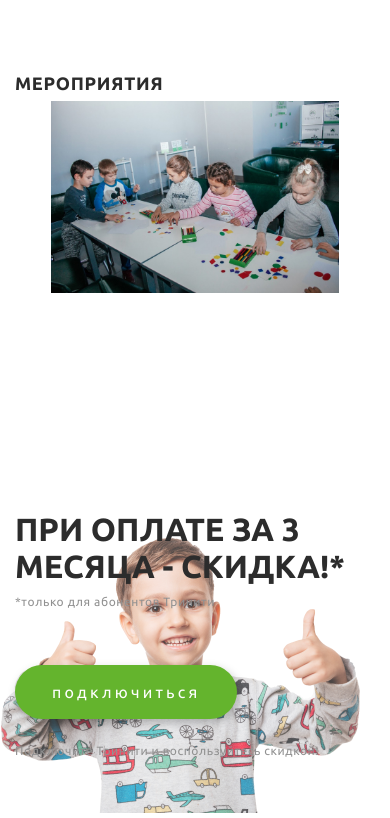
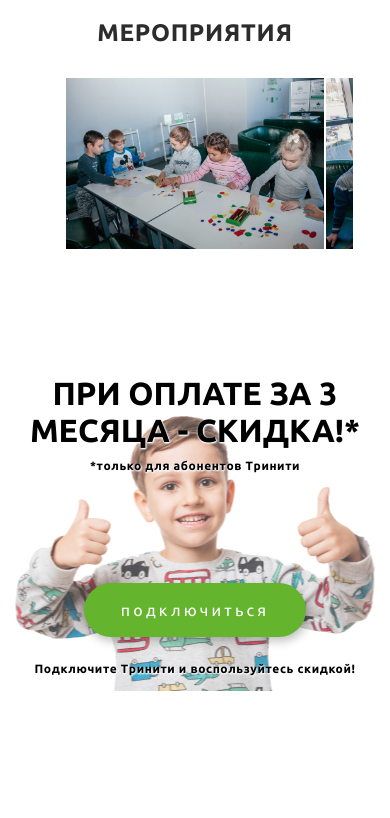
Before and after one commit to gonzika/roboclub, a plain HTML site: page index.html in a window 390 px wide. Shown: the part 26-844 px from the top of the page. Drawn offline with nearby package versions, Linux system fonts and the light colour scheme.

Commit message:
up last slider

```diff
--- a/css/style.css
+++ b/css/style.css
@@ -44,7 +44,6 @@ color: #2C2C2C;
     position: absolute;
     right: 0;
     bottom: -45px;
-    /* background-image: url("../img/main/pic.png"); */
     z-index: -5;
 }
 
@@ -271,7 +270,6 @@ padding-bottom: 50px;
 
 @media screen and (max-width: 799px) {
     .itcours {
-        font-size: 18px;
         line-height: 20px;
     }
 
@@ -290,7 +288,7 @@ padding-bottom: 50px;
     }
 }
 
-.swiper-pagination, .swiper-pagination3 {
+.swiper-pagination {
     display: inline-flex;
     align-items: center;
     text-align: center;
@@ -336,7 +334,7 @@ padding-bottom: 50px;
      margin-right: 15px;
  }
 
-.swiper-button-p {
+.swiper-button-p  {
     margin-top: 0;
     margin-right: 25px;
     color: transparent;
@@ -359,7 +357,7 @@ padding-bottom: 50px;
 @media screen and (max-width: 500px) {
     .swiper-button-p {
         transform: scale(0.75);
-        margin-right: 5px;
+        margin-right: 0px;
     }
     .swiper-button-n {
         transform: scale(0.75);
@@ -886,10 +884,11 @@ margin-top: 20px;
     margin: 0 0;
 }
 
-.swiper-container4 {
+.slider4 {
     display: none;
+}
 
-}
+
 
 .swiper-container3 {
     max-width: 100%;
@@ -956,14 +955,24 @@ margin-top: 20px;
 }
 
 @media (max-width: 1175px) {
-    .swiper-container3 {
+    .swiper-container3,
+    .section6 .swiper--nav {
         display: none;
     }
 
+    .slider4 {
+        display: flex;
+    }
+
     .swiper-container4 {
-        display: block;
-        width: 80%;
+        max-width: 80%;
         margin: 0 auto;
+        text-align: center;
+    }
+
+    .section6 {
+        text-align: center;
+        padding: 25px 0;
     }
 
     .section6 .row-center {
@@ -976,19 +985,27 @@ margin-top: 20px;
     }
 
     .swiper-container4 img {
-        max-width: 100%;
+        max-width: 99%;
       }
 }
 
 @media (max-width: 800px) {
-    .swiper-container4 img {
-        width: 100%;
+    .swiper-container4 .swiper-slide {
+        text-align: center;
       }
+
+      .section6 .row-end {
+          max-width: 100%;
+      }
+
+      .section6 .row-center,
+      .section6 .start {
+        display: none;
+    }
 
       .swiper--nav {
           justify-content: center;
       }
-
 }
 
 @media (max-width: 500px) {
@@ -999,13 +1016,12 @@ margin-top: 20px;
 
 .section7 {
     padding-top: 25px;
-    display: flex;
-    justify-content: start;
     position: relative;
 }
 
+
+
 .h2--big {
-    font-style: normal;
     font-weight: bold;
     font-size: 32px;
     line-height: 37px;
@@ -1018,18 +1034,37 @@ margin-top: 55px;
 margin-bottom: 25px;
 }
 
-.grey7 {
+.padd-bot-55 {
     padding-bottom: 55px;
 }
 
-.section7--right {
-    background-image: url("../img/Слой 0 1.png");
-    width: 359px;
-    height: 275px;
+.section7__boy-bg {
     right: 15px;
-    position: absolute;
     bottom: 0px;
     z-index: -5;
+    max-width: 100%;
+    position: absolute;
+    z-index: -5;
+}
+
+@media (max-width: 799px) {
+    .section7__boy-bg {
+        opacity: 0.55;
+        bottom: -15px;
+        left: 50%;
+        transform: translate(-50%, 0);
+    }
+
+    .white-shadow {
+        font-weight: 700;
+        text-shadow: 1px 1px 2px white, 0px 1px 2px white;
+        color: black;
+    }
+
+    .section7 {
+        padding-top: 0;
+        text-align: center;
+    }
 }
 
 .section8 {
@@ -1040,6 +1075,7 @@ margin-bottom: 25px;
 .section8--flex {
     display: flex;
     justify-content: space-around;
+    color: #FFFFFF;
 }
 
 .section9--flex {
@@ -1048,20 +1084,19 @@ margin-bottom: 25px;
 position: relative;
 }
 
-.section8 .section8--flex>div {
-font-weight: bold;
+.sect8-num {
+font-weight: 700;
 font-size: 96px;
 line-height: 110px;
 letter-spacing: 0.025em;
-color: #FFFFFF;
 text-align: center;
 }
 
-.section8--flex p {
+.sect8-text {
     font-size: 24px;
-line-height: 28px;
-text-align: center;
-letter-spacing: 0.025em;
+    line-height: 28px;
+    text-align: center;
+    letter-spacing: 0.025em;
 }
 
 .section9 {
@@ -1081,8 +1116,6 @@ letter-spacing: 0.025em;
 .section9--right {
     text-align: center;
     position: relative;
-    right: 0;
-    margin-right: 15px;
 }
 
 .section9--h2 {
@@ -1190,9 +1223,18 @@ footer {
  }
 
  @media screen and (max-width: 799px) {
-    .section8--flex {
-        transform: scale(.75);
+    .sect8-num {
+        font-size: 40px;
+        line-height: 60px;
     }
+
+    .sect8-text {
+        font-size: 12px;
+        line-height: 0px;
+        text-align: center;
+        letter-spacing: 0;
+    }
+
     .section8 {
         padding: 20px 0;
     }
@@ -1202,7 +1244,7 @@ footer {
         right: 0;
     }
 
-    .dog3, .section9--left, .section7--right {
+    .dog3, .section9--left, .section7__boy-bg {
         opacity: 0.75;
     }
 
--- a/index.html
+++ b/index.html
@@ -529,7 +529,10 @@
                         </div>
                     </div>
                 </div>
-
+                <div class="slider2 slider4">
+                    <div class="swiper-button-center">
+                        <div class="swiper-button-prev4 swiper-button-p"></div>
+                    </div>
                     <div class="swiper-container4">
                         <div class="swiper-wrapper">
                             <div class="swiper-slide"><img src="img/S 1-1.jpg" alt="foto"></div>
@@ -552,18 +555,20 @@
                             <div class="swiper-slide"><img src="img/S-11.jpg" alt="foto"></div>
                         </div>
                     </div>
+                    <div class="swiper-button-center">
+                        <div class="swiper-button-next4 swiper-button-n"></div>
+                    </div>
+                </div>
 
             </section>
 
             <section class="section7">
-                <div class="section7--left">
-                    <h2 class="h2--big">при оплате за 3 месяца - скидка!*</h2>
-                    <div class="itcours-grey">*только для абонентов Тринити</div>
+                <h2 class="h2--big white-shadow">при оплате за 3 месяца - скидка!*</h2>
+                <div class="itcours-grey padd-bot-55 white-shadow">*только для абонентов Тринити</div>
                 <button class="take-order take-order7" type="button" data-toggle="modal"
                     data-target="#exampleModalCenter">подключиться</button>
-                    <div class="itcours-grey grey7">Подключите Тринити и воспользуйтесь скидкой!</div>
-                </div>
-                <div class="section7--right"></div>
+                <div class="itcours-grey white-shadow">Подключите Тринити и воспользуйтесь скидкой!</div>
+                <img src="img/Слой 0 1.png" alt="boy" class="section7__boy-bg">
             </section>
         </div>
 
@@ -571,20 +576,20 @@
             <div class="wrapper">
                 <div class="section8--flex">
                     <div>
-                        <div>15</div>
-                        <p>групп</p>
+                        <div class="sect8-num">15</div>
+                        <p class="sect8-text">групп</p>
                     </div>
                     <div>
-                        <div>200</div>
-                        <p>учеников</p>
+                        <div class="sect8-num">200</div>
+                        <p class="sect8-text">учеников</p>
                     </div>
                     <div>
-                        <div>6</div>
-                        <p>направлений</p>
+                        <div class="sect8-num">6</div>
+                        <p class="sect8-text">направлений</p>
                     </div>
                     <div>
-                        <div>500</div>
-                        <p>выпускников</p>
+                        <div class="sect8-num">500</div>
+                        <p class="sect8-text">выпускников</p>
                     </div>
                 </div>
             </div>
@@ -595,8 +600,8 @@
                 <div class="section9--flex">
                     <div class="section9--left"></div>
                     <div class="section9--right">
-                        <h2 class="section9--h2">остались вопросы?</h2>
-                        <div class="itcours-grey">оставьте номер телефона и мы перезвоним Вам!</div>
+                        <h2 class="section9--h2 white-shadow">остались вопросы?</h2>
+                        <div class="itcours-grey white-shadow">оставьте номер телефона и мы перезвоним Вам!</div>
                         <form id="form1">
                             <div><input class="section9--telInput" type="text" name="firstname" placeholder="ваше имя"
                                     minlength="2" required>
@@ -746,7 +751,7 @@
             },
             pagination: {
                 el: '.swiper-pagination3',
-                dynamicBullets: true,
+
             },
             mousewheel: true,
             keyboard: true,
@@ -754,28 +759,14 @@
 
         var swiper4 = new Swiper('.swiper-container4', {
             cssMode: true,
-            direction: 'horizontal',
-            slidesPerView: 1,
-            slidesPerGroup: 1,
-            spaceBetween: 0,
+            pagination: {
+                el: '.swiper-pagination4',
+                clickable: true,
+            },
             navigation: {
-                nextEl: '.swiper-button-next3',
-                prevEl: '.swiper-button-prev3',
+                nextEl: '.swiper-button-next4',
+                prevEl: '.swiper-button-prev4',
             },
-            pagination: {
-                el: '.swiper-pagination3'
-            },
-            mousewheel: true,
-            keyboard: true,
-
-            breakpoints: {
-                800: {
-                    slidesPerView: 3,
-                    slidesPerGroup: 3,
-                    spaceBetween: 20,
-                }
-            }
-
         });
 
         // document.querySelectorAll('section9--telInput').checkValidity()
```
Lines whose indentation alone changed are shown as unchanged.
